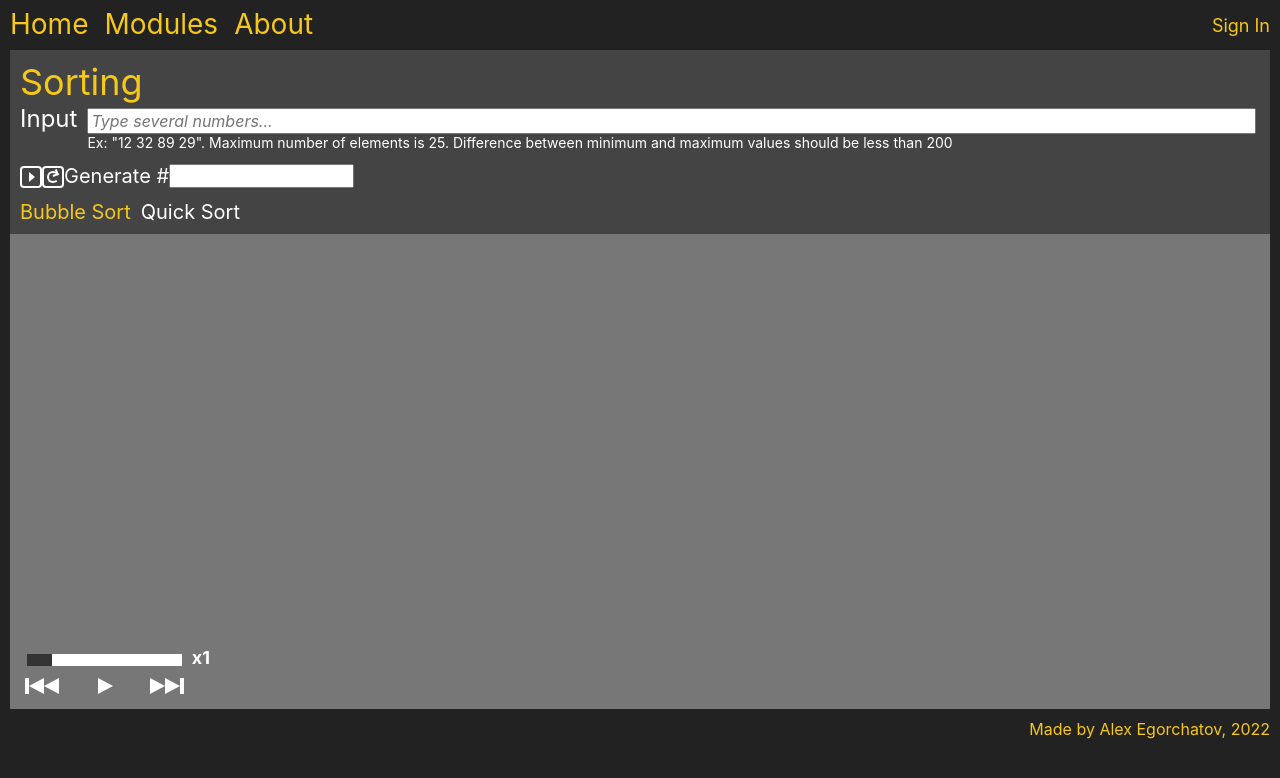
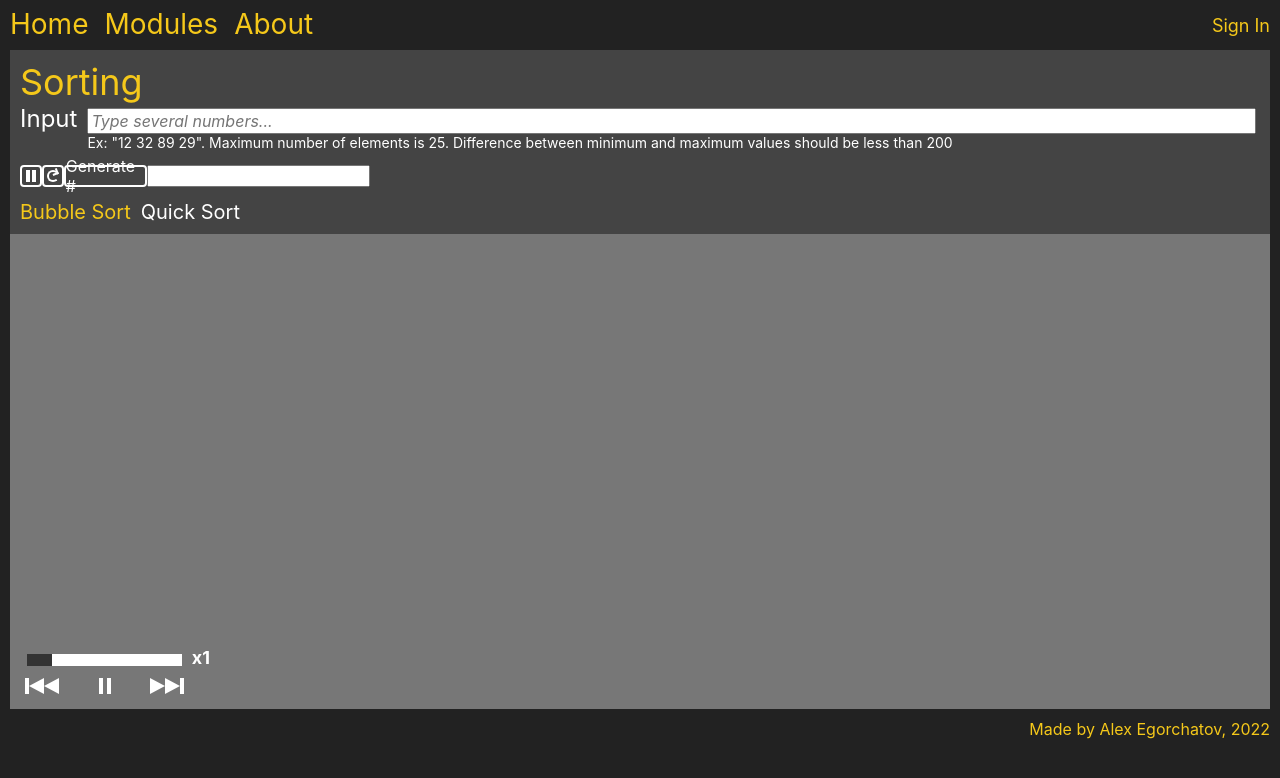
Before and after one commit to AlexEgorchatov/Algorithms, a React (Create React App) app in the folder frontend/: page /sort in a window 1280 px wide. Both pictures are taken after a click on the element 53 px from the left and 176 px from the top of the page. Shown: the top 778 px of the page. Built offline with nearby package versions, Linux system fonts and the light colour scheme.

Commit message:
Implemented basic Sorting control buttons

```diff
--- a/frontend/src/Components/Slider.tsx
+++ b/frontend/src/Components/Slider.tsx
@@ -29,7 +29,7 @@ const PlayPauseButton = () => {
         css={css`
           box-sizing: border-box;
           position: relative;
-          display: ${sliderState.initialPauseVisibility ? 'none' : 'block'};
+          display: ${sliderState.initialPauseVisible ? 'none' : 'block'};
           color: white;
           transform: scale(var(--ggs, 1));
           width: 15px;
@@ -59,7 +59,7 @@ const PlayPauseButton = () => {
         css={css`
           box-sizing: border-box;
           position: relative;
-          display: ${sliderState.initialPauseVisibility ? 'block' : 'none'};
+          display: ${sliderState.initialPauseVisible ? 'block' : 'none'};
           transform: scale(var(--ggs, 1));
           width: 12px;
           height: 16px;
--- a/frontend/src/Pages/SortingPage.tsx
+++ b/frontend/src/Pages/SortingPage.tsx
@@ -9,6 +9,7 @@ import { AppState } from '../Store/Store';
 import { useDispatch } from 'react-redux';
 import { updatingSortingAlgorithmStateAction } from '../Store/Sorting Page/SortingAlgorithmStateManagement';
 import { AnyAction } from 'redux';
+import { updatingPauseVisibilityStateAction } from '../Store/Shared/SliderComponentStateManagement';
 
 interface AlgorithmListProps {
   data: SortingData[];
@@ -169,12 +170,16 @@ const RefreshButton = () => {
 };
 
 const PlayButton = () => {
+  const sliderState = useSelector((state: AppState) => state.sliderComponentState);
+  const dispatch = useDispatch();
+
   return (
+    <div>
       <div
         css={css`
           box-sizing: border-box;
           position: relative;
-        display: block;
+          display: ${sliderState.initialPauseVisible ? 'none' : 'flex'};
           width: 22px;
           height: 22px;
           border: 2px solid;
@@ -198,7 +203,44 @@ const PlayButton = () => {
             left: 7px;
           }
         `}
+        onClick={() => dispatch(updatingPauseVisibilityStateAction(true))}
       ></div>
+      <div
+        css={css`
+          box-sizing: border-box;
+          justify-content: center;
+          align-items: center;
+          position: relative;
+          display: ${sliderState.initialPauseVisible ? 'flex' : 'none'};
+          width: 22px;
+          height: 22px;
+          border: 2px solid;
+          border-radius: 4px;
+          color: white;
+          cursor: pointer;
+          :hover {
+            color: ${headerItemHovered};
+            & > div {
+              color: ${headerItemHovered};
+            }
+          }
+        `}
+        onClick={() => dispatch(updatingPauseVisibilityStateAction(false))}
+      >
+        <div
+          css={css`
+            box-sizing: border-box;
+            position: relative;
+            transform: scale(var(--ggs, 1));
+            width: 10px;
+            height: 12px;
+            border-left: 4px solid;
+            border-right: 4px solid;
+            color: white;
+          `}
+        ></div>
+      </div>
+    </div>
   );
 };
 
@@ -207,17 +249,36 @@ const GenerateInputButton = () => {
     <div
       css={css`
         display: flex;
+        align-items: flex-end;
       `}
     >
       <div
         css={css`
+          box-sizing: border-box;
+          position: relative;
+          align-items: center;
+          display: flex;
+          height: 22px;
+          font-size: 16px;
+          transform: scale(var(--ggs, 1));
+          border: 2px solid;
+          border-radius: 4px;
           color: white;
-          font-size: 20px;
+          cursor: pointer;
+          :hover {
+            color: ${headerItemHovered};
+          }
         `}
       >
         Generate #
       </div>
-      <input type="text" />
+      <input
+        css={css`
+          font-family: -apple-system, BlinkMacSystemFont, Segoe UI, Roboto, Oxygen, Ubuntu, Cantarell, Fira Sans, Droid Sans,
+            Helvetica Neue, sans-serif;
+        `}
+        type="text"
+      />
     </div>
   );
 };
--- a/frontend/src/Store/Shared/SliderComponentStateManagement.ts
+++ b/frontend/src/Store/Shared/SliderComponentStateManagement.ts
@@ -1,12 +1,12 @@
 //#region State
 export interface SliderComponentState {
   readonly initialSliderValue: number;
-  readonly initialPauseVisibility: boolean;
+  readonly initialPauseVisible: boolean;
 }
 
 const initialSliderComponentState: SliderComponentState = {
   initialSliderValue: 1,
-  initialPauseVisibility: false,
+  initialPauseVisible: false,
 };
 //#endregion State
 
@@ -42,7 +42,7 @@ export const sliderComponentReducer = (state = initialSliderComponentState, acti
     case UPDATINGSPAUSEVISIBILITYSTATE:
       return {
         ...state,
-        initialPauseVisibility: action.visibility,
+        initialPauseVisible: action.visibility,
       };
 
     default:
```
Lines whose indentation alone changed are shown as unchanged.
